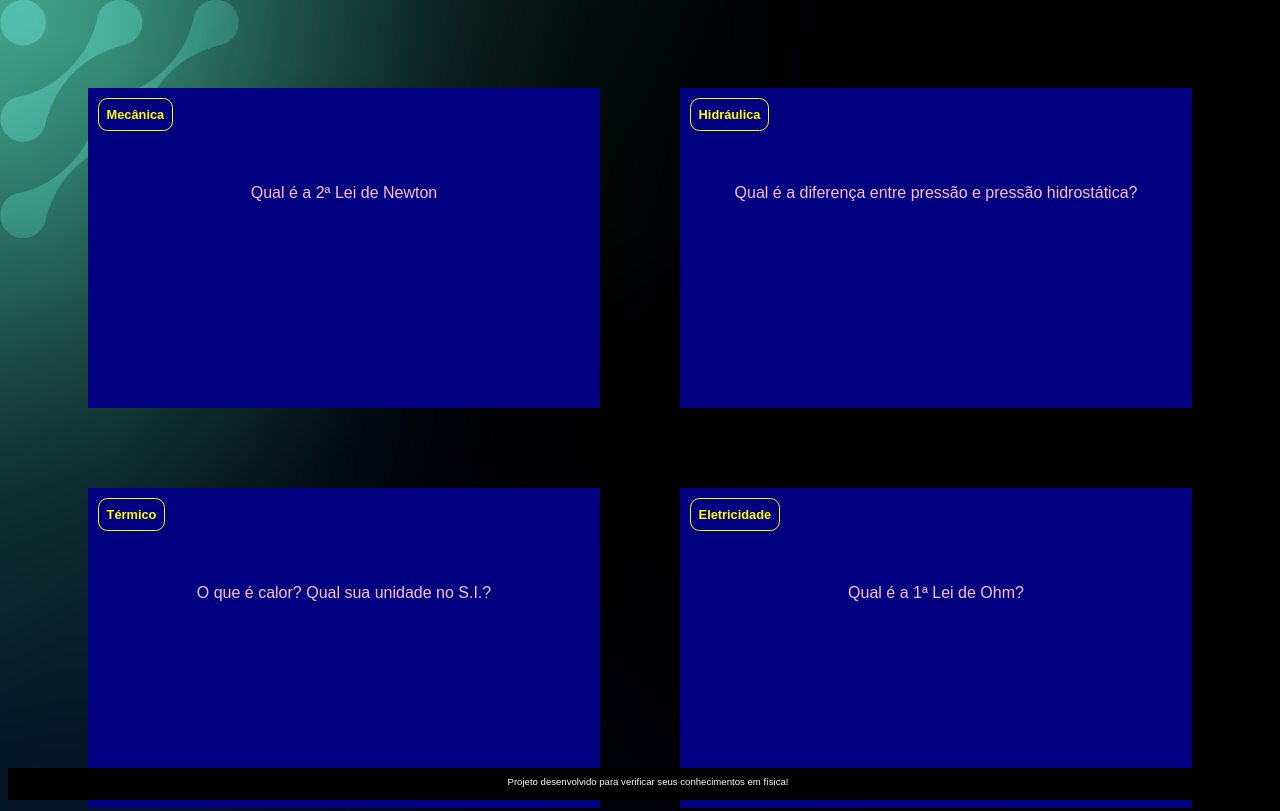
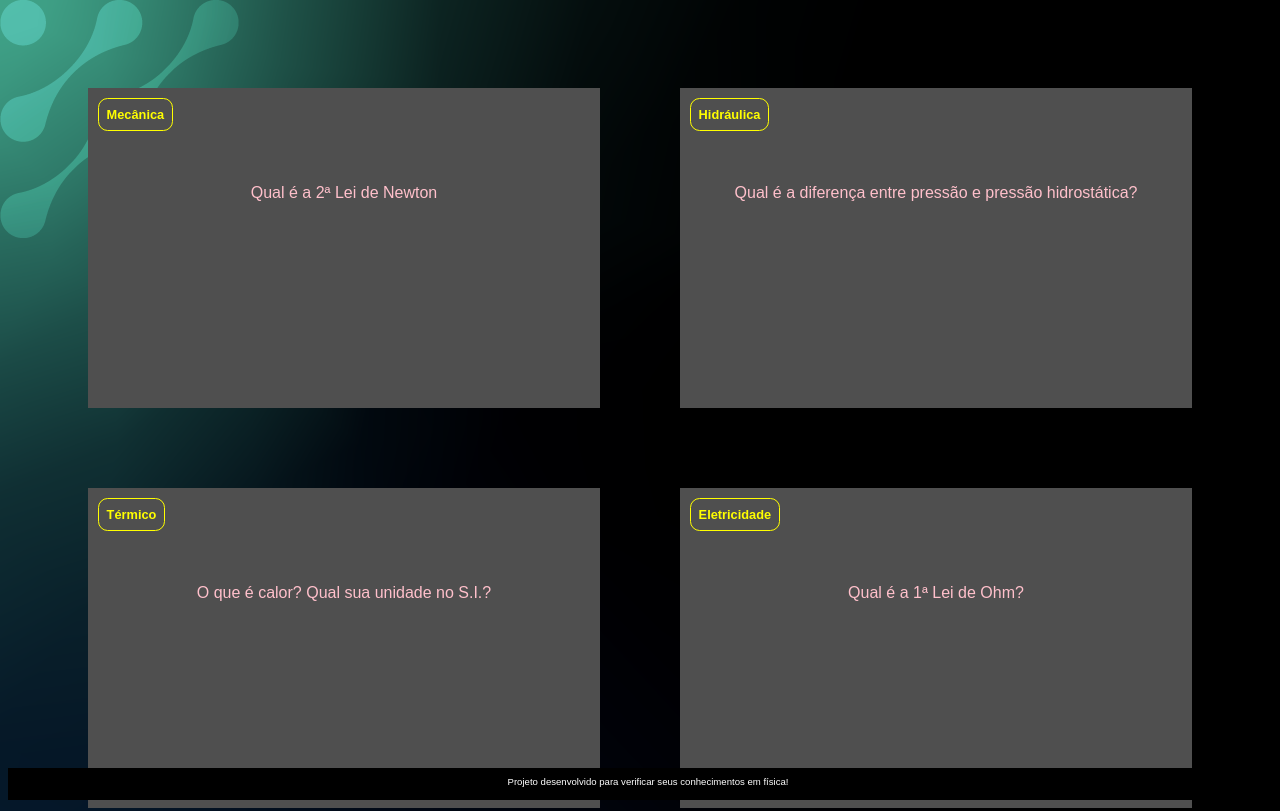
Before and after one commit to draanne/pgwebfinal, a plain HTML site: page index.html in a window 1280 px wide. Shown: the top 811 px of the page. Drawn offline with Linux system fonts and the light colour scheme.

Commit message:
Update style.css

```diff
--- a/assets/style.css
+++ b/assets/style.css
@@ -1,6 +1,6 @@
 :root {
     --text-color: #FFC0CB;
-    --card-front-color: #000080;
+    --card-front-color: #4F4F4F;
     --card-back-color: #00F4BF;
 }
 
```
